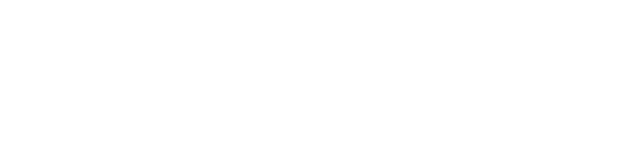
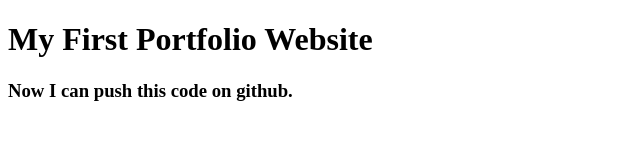
Before and after one commit to oficialasif/firstportfolio, a plain HTML site: page index.html in a window 1280 px wide. Shown: the whole page, without its empty margins (0-640 px from the left). Drawn offline with Linux system fonts and the light colour scheme.

Commit message:
2nd commit done

```diff
--- a/index.html
+++ b/index.html
@@ -7,6 +7,7 @@
     <link rel="stylesheet" href="style.css">
 </head>
 <body>
-
+    <h1>My First Portfolio Website</h1>
+    <h3>Now I can push this code on github.</h3>
 </body>
 </html>
```
